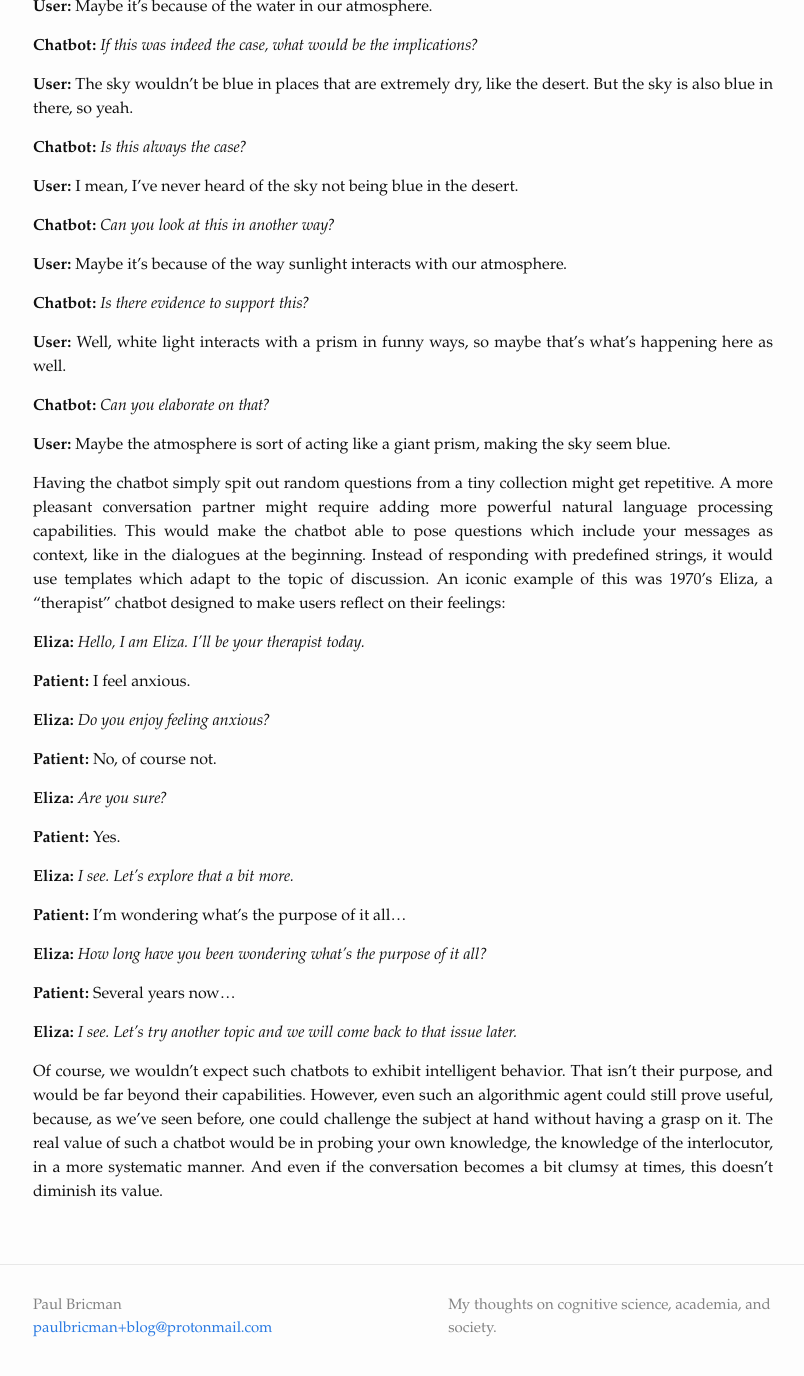
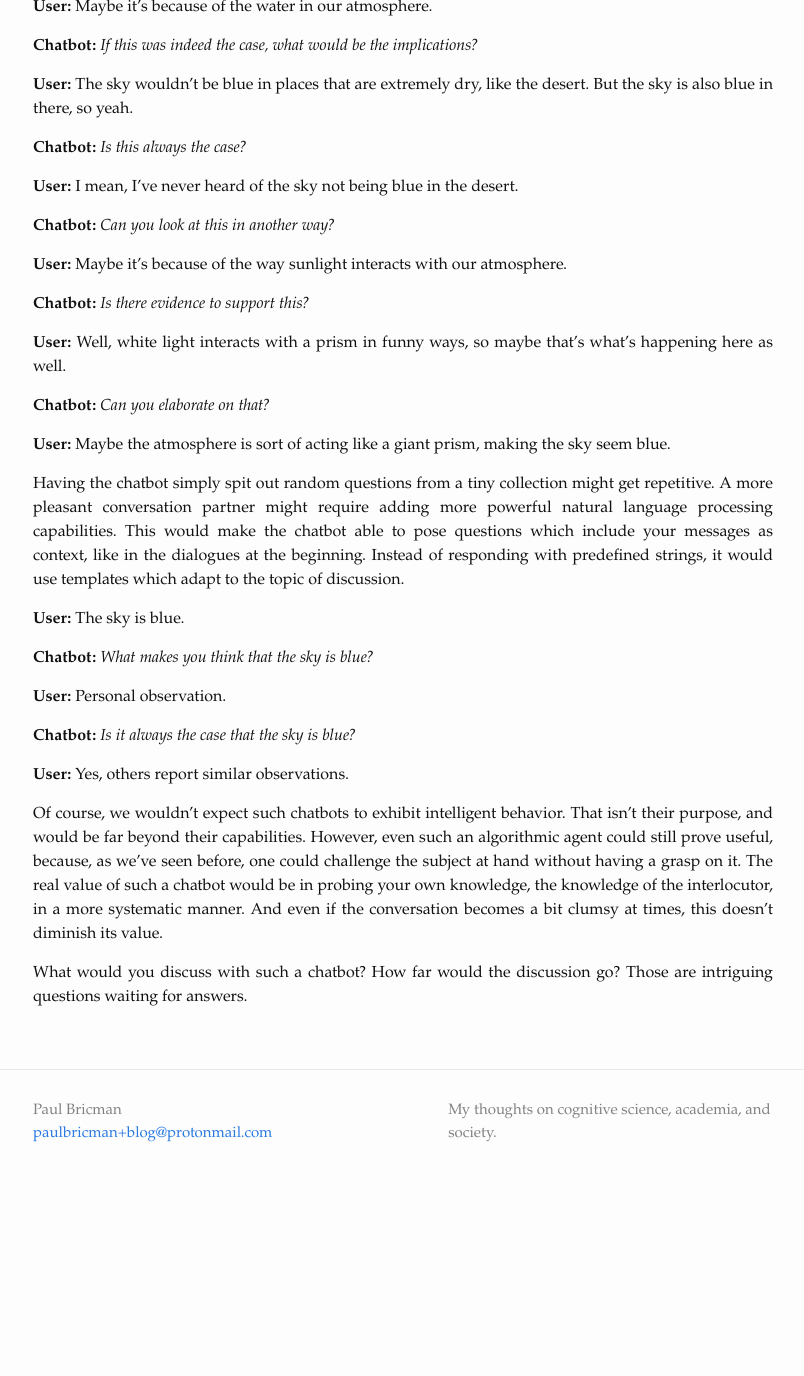
Before and after one commit to paulbricman/paulbricman.github.io, a Jekyll site: the page built from _posts/2020-09-20-the-pocket-philosopher.md, in a window 1280 px wide and 1400 px high, scrolled down 2596 px. Shown: the top 1376 px of the window, without its empty margins (237-1041 px from the left). Built offline with Jekyll 4.4.1, drawn with Linux system fonts in a browser that asks for light colours; after the commit the page ends 3801 px from its top, so only the background shows below that.

Commit message:
Update The Pocket Philosopher

```diff
--- a/_posts/2020-09-20-the-pocket-philosopher.md
+++ b/_posts/2020-09-20-the-pocket-philosopher.md
@@ -99,28 +99,18 @@ A session with a Socratic chatbot would unfold as follows. Whenever you're in fo
 
 **User:** Maybe the atmosphere is sort of acting like a giant prism, making the sky seem blue.
 
-Having the chatbot simply spit out random questions from a tiny collection might get repetitive. A more pleasant conversation partner might require adding more powerful natural language processing capabilities. This would make the chatbot able to pose questions which include your messages as context, like in the dialogues at the beginning. Instead of responding with predefined strings, it would use templates which adapt to the topic of discussion. An iconic example of this was 1970's Eliza, a "therapist" chatbot designed to make users reflect on their feelings:
+Having the chatbot simply spit out random questions from a tiny collection might get repetitive. A more pleasant conversation partner might require adding more powerful natural language processing capabilities. This would make the chatbot able to pose questions which include your messages as context, like in the dialogues at the beginning. Instead of responding with predefined strings, it would use templates which adapt to the topic of discussion.
 
-**Eliza:** *Hello, I am Eliza. I'll be your therapist today.*
+**User:** The sky is blue.
 
-**Patient:** I feel anxious.
+**Chatbot:** *What makes you think that the sky is blue?*
 
-**Eliza:** *Do you enjoy feeling anxious?*
+**User:** Personal observation.
 
-**Patient:** No, of course not.
+**Chatbot:** *Is it always the case that the sky is blue?*
 
-**Eliza:** *Are you sure?*
-
-**Patient:** Yes.
-
-**Eliza:** *I see. Let's explore that a bit more.*
-
-**Patient:** I'm wondering what's the purpose of it all...
-
-**Eliza:** *How long have you been wondering what's the purpose of it all?*
-
-**Patient:** Several years now...
-
-**Eliza:** *I see. Let's try another topic and we will come back to that issue later.*
+**User:** Yes, others report similar observations.
 
 Of course, we wouldn't expect such chatbots to exhibit intelligent behavior. That isn't their purpose, and would be far beyond their capabilities. However, even such an algorithmic agent could still prove useful, because, as we've seen before, one could challenge the subject at hand without having a grasp on it. The real value of such a chatbot would be in probing your own knowledge, the knowledge of the interlocutor, in a more systematic manner. And even if the conversation becomes a bit clumsy at times, this doesn't diminish its value.
+
+What would you discuss with such a chatbot? How far would the discussion go? Those are intriguing questions waiting for answers.
```
